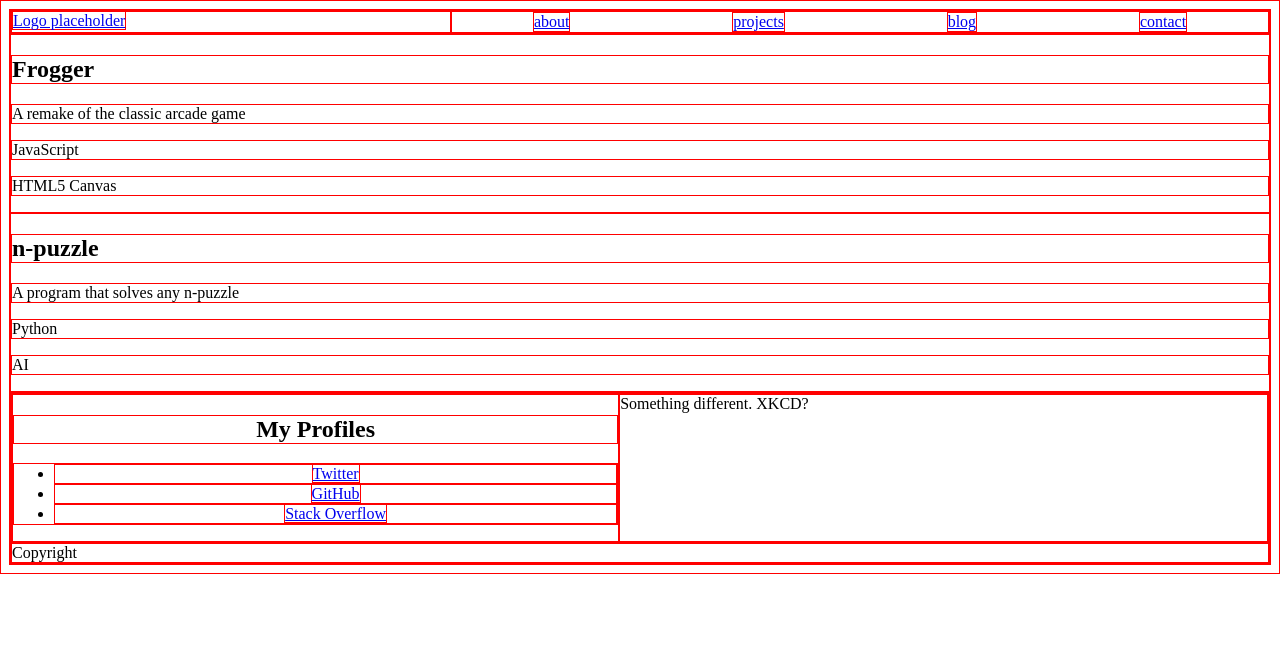
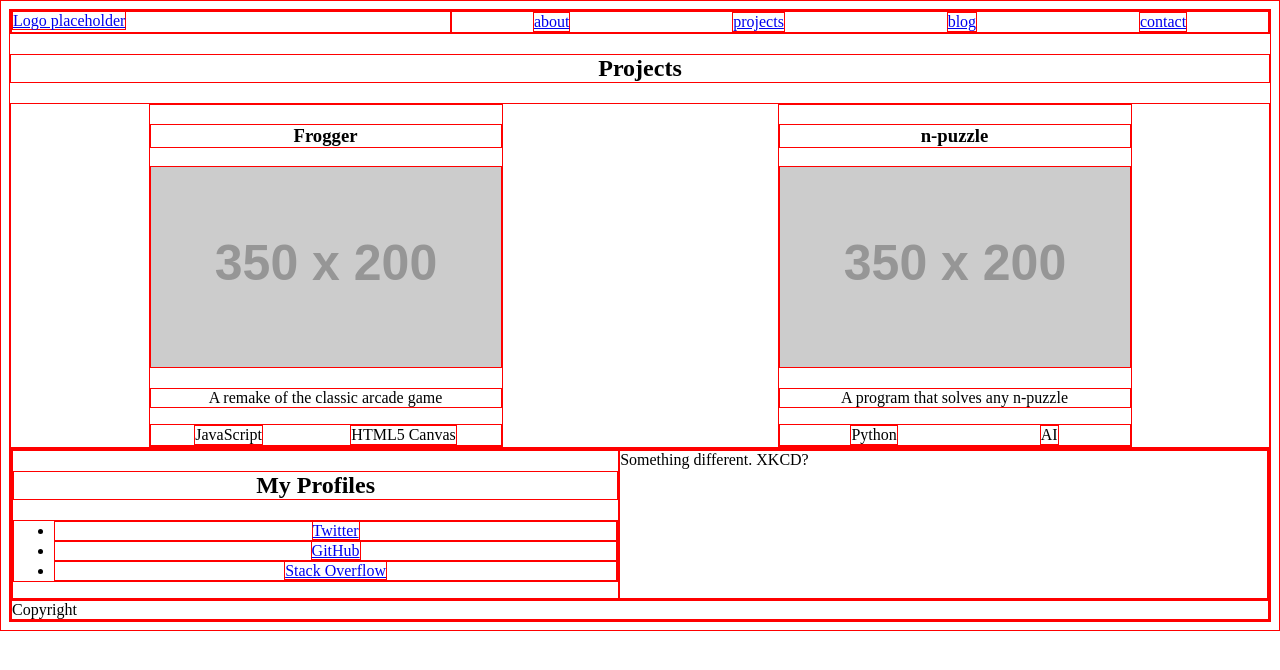
Before and after one commit to andavies/andavies.github.io, a Jekyll site: the page built from projects.html, in a window 1280 px wide. Shown: the top 670 px of the page. Built offline with Jekyll 4.4.1, drawn with Linux system fonts in a browser that asks for light colours.

Commit message:
Style projects grid

```diff
--- a/css/styles.scss
+++ b/css/styles.scss
@@ -74,3 +74,11 @@ header {
 
 
 /* ABOUT ME */
+
+
+/* PROJECTS PAGE */
+
+.project-grid, .tag-wrapper {
+	flex-wrap: wrap;
+	justify-content: space-around;
+}
--- a/projects.html
+++ b/projects.html
@@ -3,15 +3,24 @@ title: Projects | Andy Davies
 layout: master
 ---
 
+<h2 class="text-center">Projects</h2>
+
+<div class="flex-container project-grid text-center">
+
 	{% for project in site.projects %}
 		<div>
 
-		<h2>{{ project.title }}</h2>
+			<h3>{{ project.title }}</h3>
+			<img src="https://placehold.it/350x200">
 			<p>{{ project.description }}</p>
 
+			<div class="flex-container tag-wrapper">
 				{% for tag in project.tags %}
-			<p>{{ tag }}</p>
+					<div>{{ tag }}</div>
+				{% endfor %}
+			</div>
+
+		</div>
 	{% endfor %}
 
 </div>
-{% endfor %}
```
Lines whose indentation alone changed are shown as unchanged.
